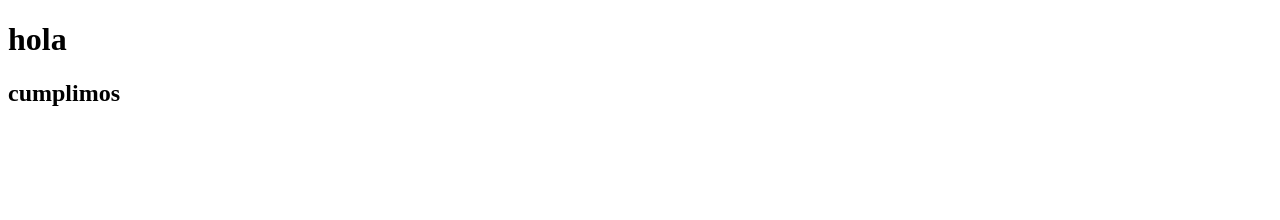
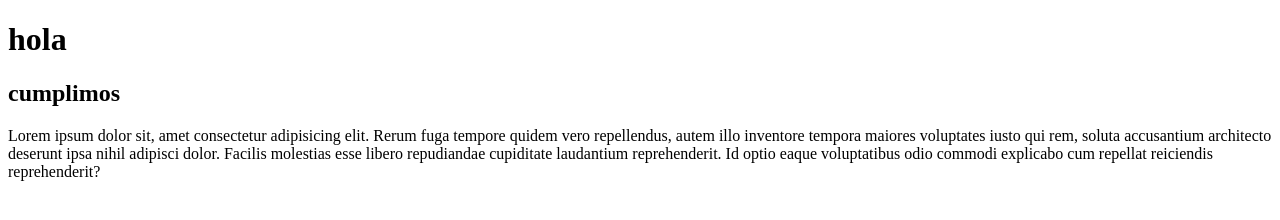
Before and after one commit to FER1182/pruebagit, a plain HTML site: page index.html in a window 1280 px wide. Drawn offline with Linux system fonts and the light colour scheme.

Commit message:
le sume un parrafo

```diff
--- a/index.html
+++ b/index.html
@@ -12,6 +12,9 @@
     </header>
     <main>
         <h2>cumplimos</h2>
+        <p>
+            Lorem ipsum dolor sit, amet consectetur adipisicing elit. Rerum fuga tempore quidem vero repellendus, autem illo inventore tempora maiores voluptates iusto qui rem, soluta accusantium architecto deserunt ipsa nihil adipisci dolor. Facilis molestias esse libero repudiandae cupiditate laudantium reprehenderit. Id optio eaque voluptatibus odio commodi explicabo cum repellat reiciendis reprehenderit?
+        </p>
     </main>
 </body>
 </html>
```
